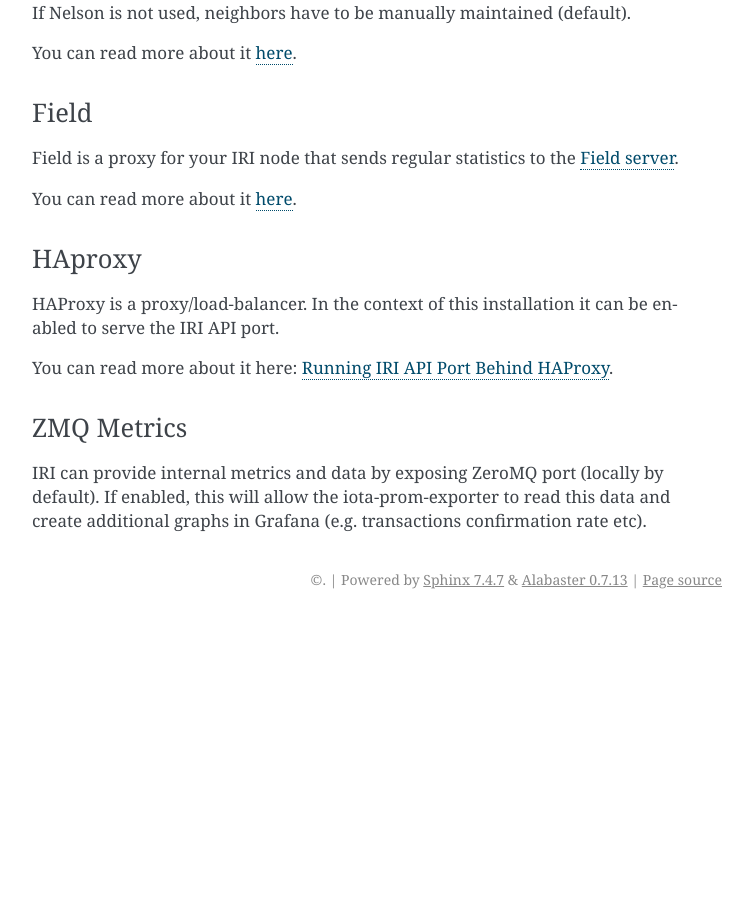
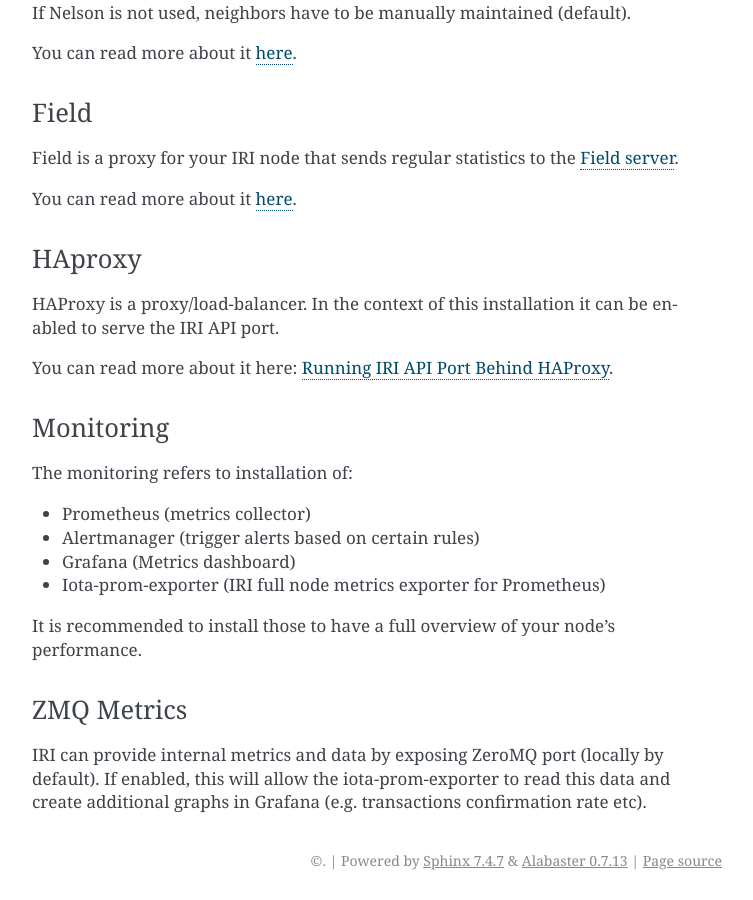
Before and after one commit to nuriel77/iri-playbook, a Sphinx documentation site: the page built from docs/appendix.rst, in a window 1280 px wide and 900 px high, scrolled down 13935 px. Shown: the whole window, without its empty margins (388-1141 px from the left). Built offline with Sphinx 7.4.7, drawn with Linux system fonts in a browser that asks for light colours; before the commit the page ends 14554 px from its top, so only the background shows below that.

Commit message:
Updated appendix/options doc

```diff
--- a/docs/appendix.rst
+++ b/docs/appendix.rst
@@ -623,6 +623,17 @@ HAProxy is a proxy/load-balancer. In the context of this installation it can be
 
 You can read more about it here: :ref:`haproxyEnable`.
 
+Monitoring
+----------
+The monitoring refers to installation of:
+
+- Prometheus (metrics collector)
+- Alertmanager (trigger alerts based on certain rules)
+- Grafana (Metrics dashboard)
+- Iota-prom-exporter (IRI full node metrics exporter for Prometheus)
+
+It is recommended to install those to have a full overview of your node's performance.
+
 ZMQ Metrics
 -----------
 IRI can provide internal metrics and data by exposing ZeroMQ port (locally by default). If enabled, this will allow the iota-prom-exporter to read this data and create additional graphs in Grafana (e.g. transactions confirmation rate etc).
```
